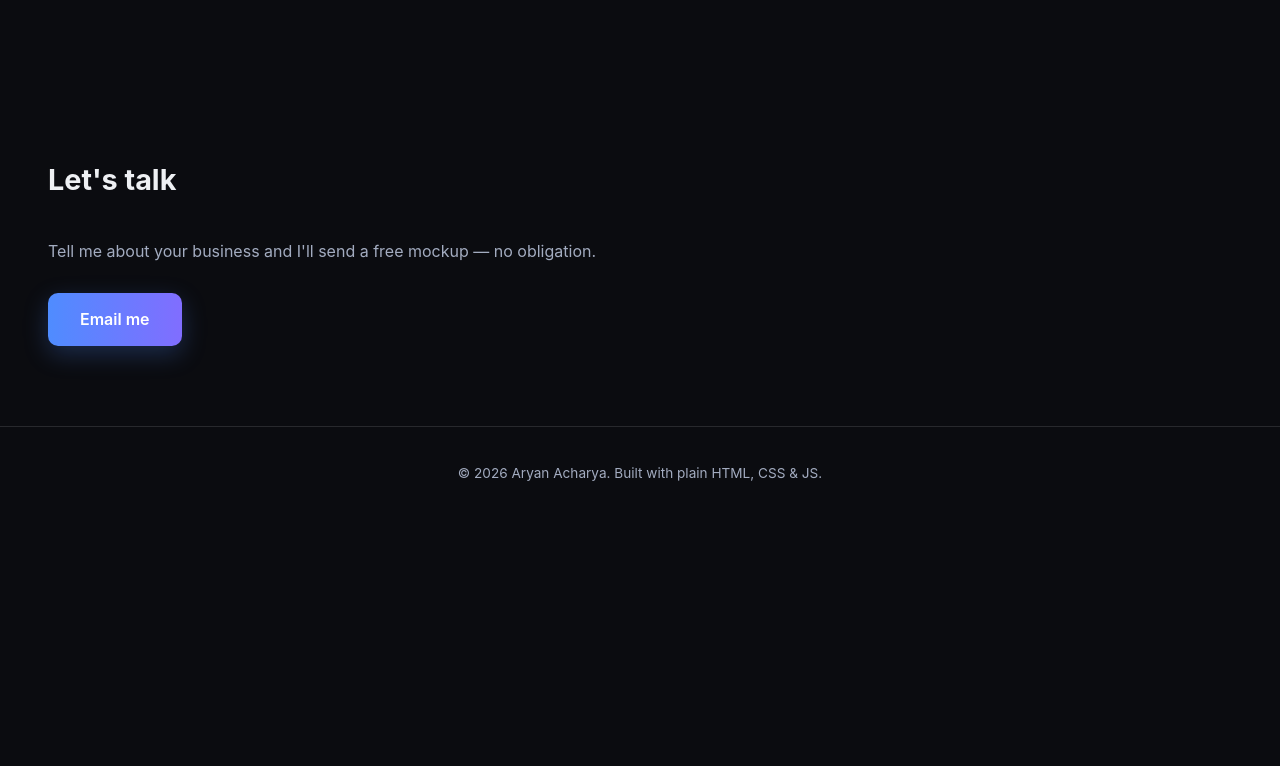
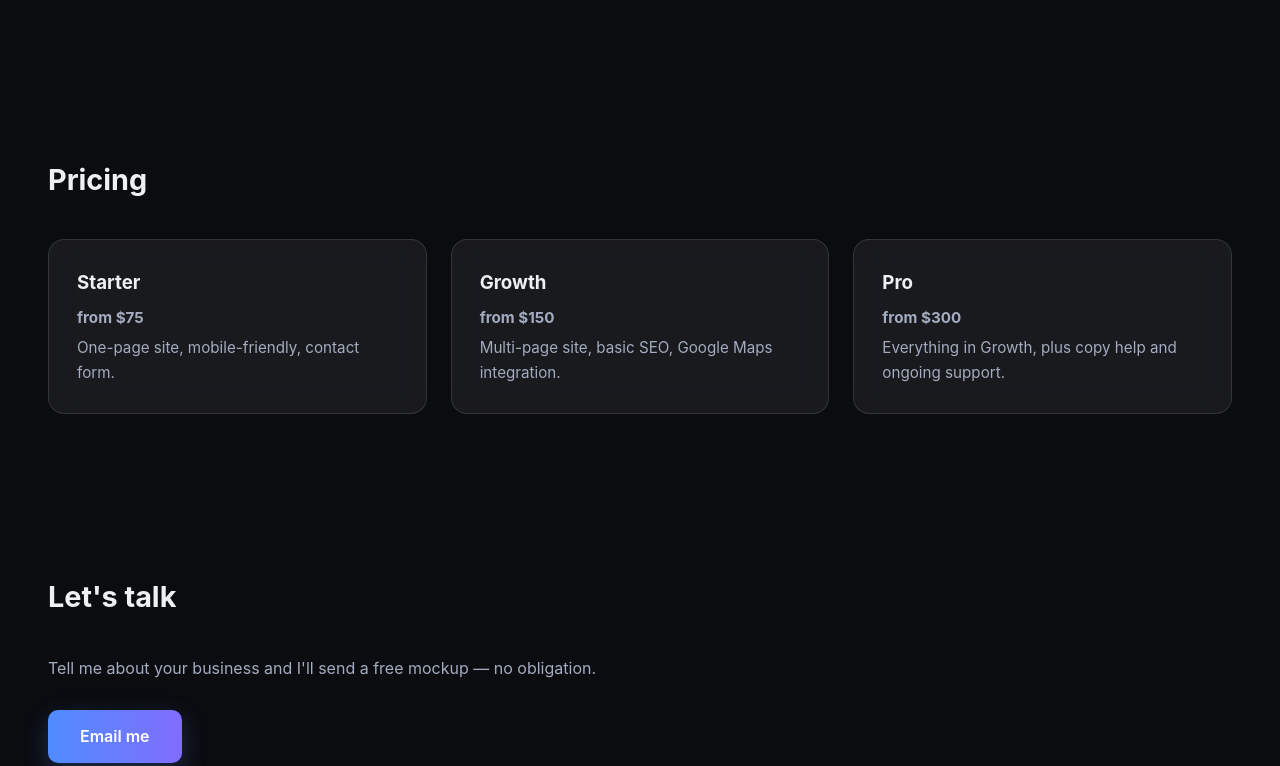
Before and after one commit to Aryan292307/Ai-Proj, a plain HTML site: page index.html in a window 1280 px wide. Shown: the part 1343-2109 px from the top of the page. Before the commit the page ends 1864 px from the top, so only its background shows below. Drawn offline with Linux system fonts and the light colour scheme.

Commit message:
Add SEO/social meta tags and a visible pricing section

```diff
--- a/index.html
+++ b/index.html
@@ -4,6 +4,11 @@
   <meta charset="UTF-8">
   <meta name="viewport" content="width=device-width, initial-scale=1.0">
   <title>Aryan Acharya — Web Developer</title>
+  <meta name="description" content="Fast, modern websites for small businesses. Free mockup, no obligation — one-page and multi-page sites built for local shops, salons, tutors, and cafés.">
+  <meta property="og:title" content="Aryan Acharya — Web Developer">
+  <meta property="og:description" content="Fast, modern websites for small businesses. Free mockup, no obligation.">
+  <meta property="og:type" content="website">
+  <meta name="twitter:card" content="summary">
   <link rel="stylesheet" href="styles.css">
 </head>
 <body>
@@ -19,6 +24,7 @@
     <nav>
       <a href="#work">Work</a>
       <a href="#services">Services</a>
+      <a href="#pricing">Pricing</a>
       <a href="#contact">Contact</a>
     </nav>
   </header>
@@ -57,6 +63,27 @@
     </ul>
   </section>
 
+  <section id="pricing" class="services">
+    <h2 class="reveal">Pricing</h2>
+    <div class="grid">
+      <div class="card glass reveal">
+        <h3>Starter</h3>
+        <p class="price">from $75</p>
+        <p>One-page site, mobile-friendly, contact form.</p>
+      </div>
+      <div class="card glass reveal">
+        <h3>Growth</h3>
+        <p class="price">from $150</p>
+        <p>Multi-page site, basic SEO, Google Maps integration.</p>
+      </div>
+      <div class="card glass reveal">
+        <h3>Pro</h3>
+        <p class="price">from $300</p>
+        <p>Everything in Growth, plus copy help and ongoing support.</p>
+      </div>
+    </div>
+  </section>
+
   <section id="contact" class="contact">
     <h2 class="reveal">Let's talk</h2>
     <p class="reveal">Tell me about your business and I'll send a free mockup — no obligation.</p>
--- a/styles.css
+++ b/styles.css
@@ -201,6 +201,13 @@ a { color: inherit; text-decoration: none; }
 .card h3 { margin-bottom: 8px; }
 .card p { color: var(--muted); font-size: 0.95rem; }
 
+.price {
+  font-size: 1.3rem;
+  font-weight: 700;
+  color: var(--accent-4);
+  margin-bottom: 6px;
+}
+
 .services ul { list-style: none; color: var(--muted); max-width: 500px; }
 .services li {
   padding: 14px 0;
```
Also changed, not shown: samples/cafe/index.html (+4 -0 lines), samples/salon/index.html (+4 -0 lines), samples/tutor/index.html (+4 -0 lines).
